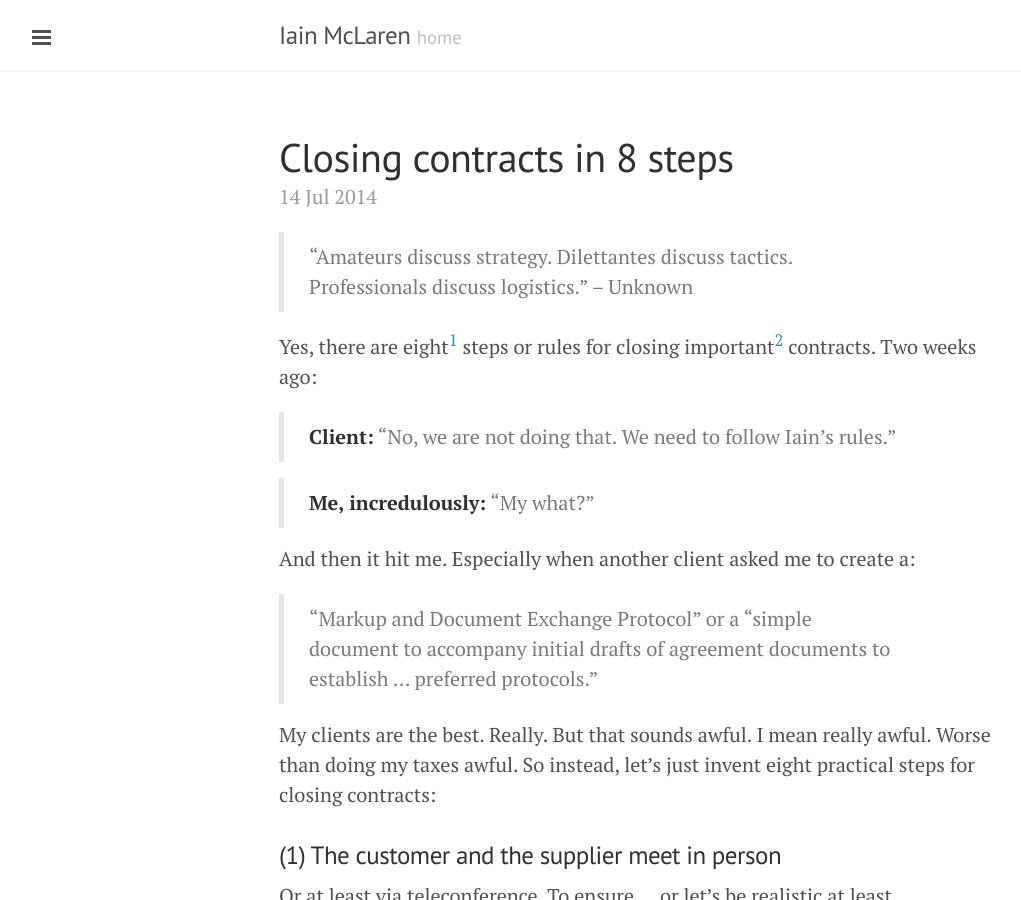
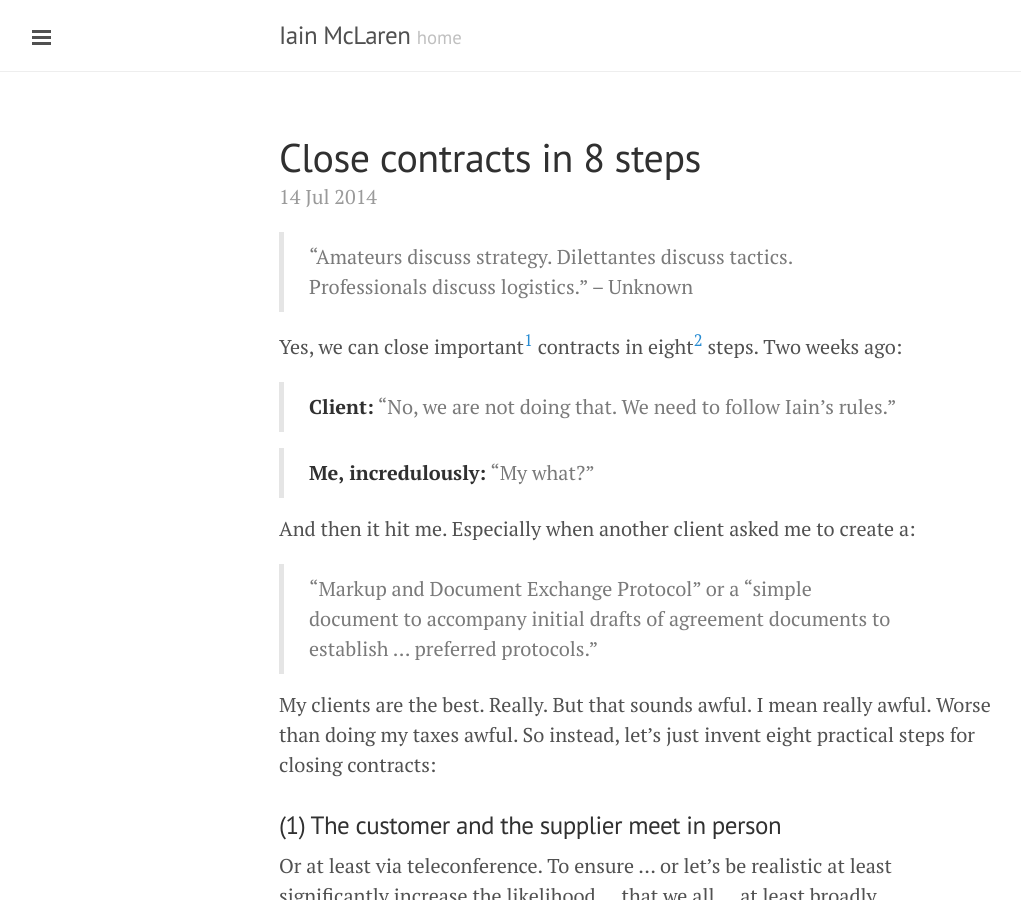
Before and after one commit to imclaren/blog, a Jekyll site: the page built from _posts/2014-07-14-8-steps.md, in a window 1280 px wide and 900 px high. Shown: the whole window, without its empty margins (1-1022 px from the left). Built offline with Jekyll 4.4.1, drawn with Linux system fonts in a browser that asks for light colours; Markdown is read by kramdown in place of the engine named in the settings.

Commit message:
Adding pages 10

```diff
--- a/_posts/2014-07-14-8-steps.md
+++ b/_posts/2014-07-14-8-steps.md
@@ -1,11 +1,11 @@
 ---
 layout: post
-title: Closing contracts in 8 steps
+title: Close contracts in 8 steps
 ---
 
 > “Amateurs discuss strategy. Dilettantes discuss tactics. Professionals discuss logistics.” -- Unknown
 
-Yes, there are eight<sup>[1](#1)</sup> steps or rules for closing important<sup>[2](#2)</sup> contracts.  Two weeks ago:
+Yes, we can close important<sup>[1](#1)</sup> contracts in eight<sup>[2](#2)</sup> steps.  Two weeks ago:
 
 > **Client:** "No, we are not doing that.  We  need to follow Iain's rules."
 
@@ -83,9 +83,10 @@ Close.  Close.  Close.  Apparently it is as simple as [ABC](http://www.youtube.c
 ---
 
 #### Footnotes
-[<a id="1">1</a>]: Because 7 (Samurai) was taken.  And because 8 is lucky.  And because proposing [x] rules for [y] things is fantastic clickbait.  Apparently.  And 8 seems real because it is not divisible by 5.  Luck + clicks = profit!
 
-[<a id="2">2</a>]: Drawing the line between "important" and "unimportant" contracts is tricky.  Many of the above rules break down for smaller or less important agreements.  Or if the supplier has significant market power.  Like Newtonian physics breaks down when we get quantum.  Or appears to.  Is it just me, or are theoretical physicists just making whole areas of study up at this point? ...
+[<a id="1">1</a>]: Drawing the line between "important" and "unimportant" contracts is tricky.  Many of the above rules break down for smaller or less important agreements.  Or if the supplier has significant market power.  Like Newtonian physics breaks down when we get quantum.  Or appears to.  Is it just me, or are theoretical physicists just making whole areas of study up at this point? ...
+
+[<a id="2">2</a>]: Because 7 (Samurai) was taken.  And because 8 is lucky.  And because proposing [x] rules for [y] things is fantastic clickbait.  Apparently.  And 8 seems real because it is not divisible by 5.  Luck + clicks = profit!
 
 [<a id="3">3</a>]: There will be shouting.  Mark my words.
 
```
Also changed, not shown: 4 other files.
